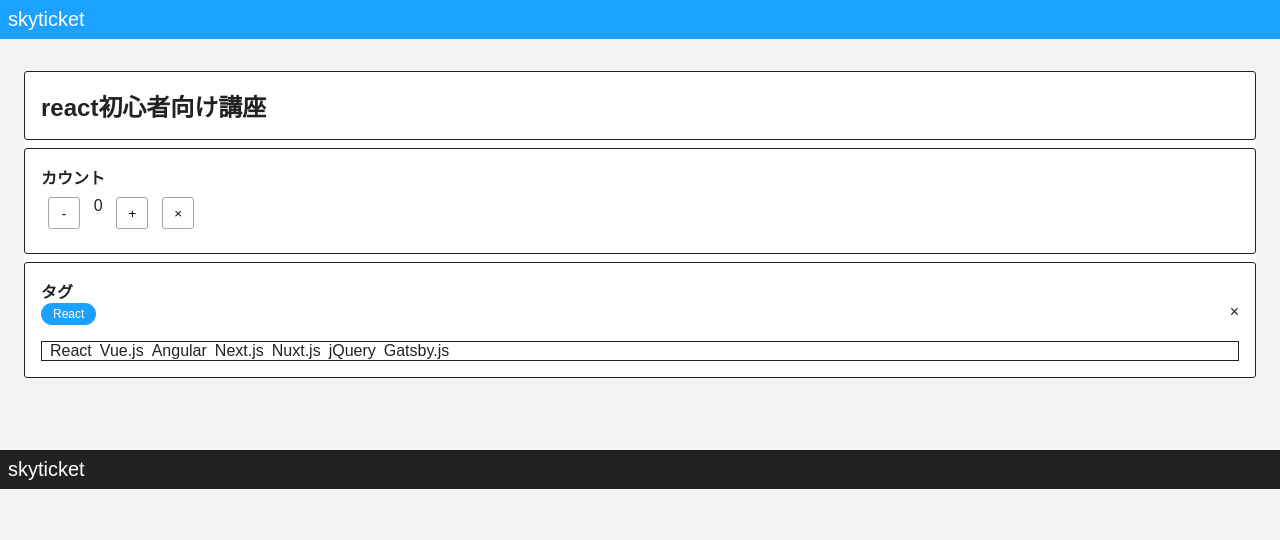
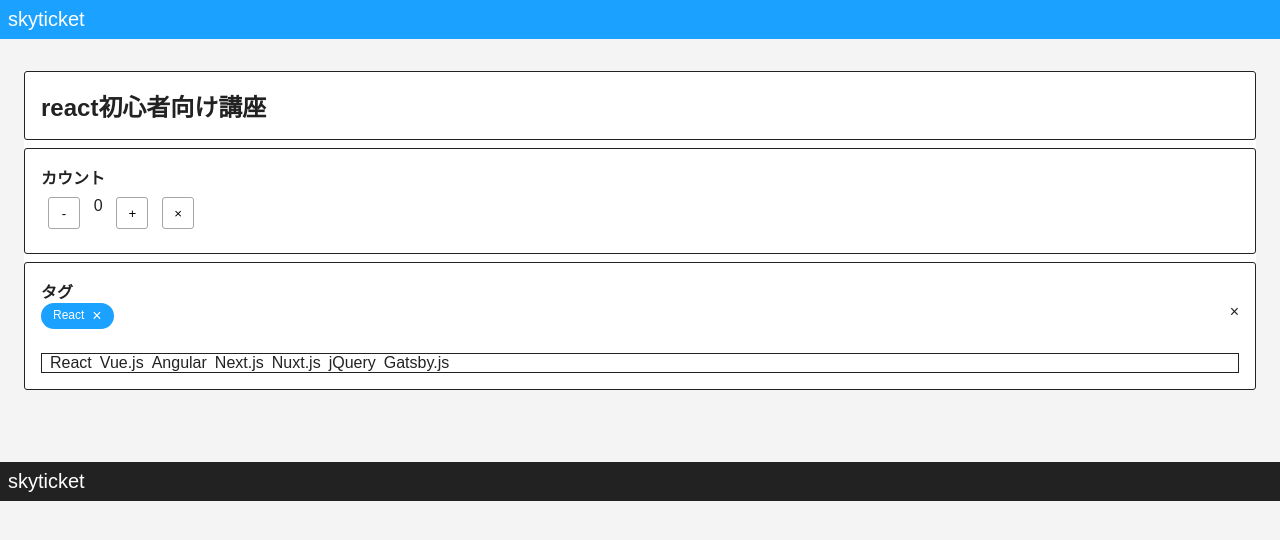
Before and after one commit to adv-a-nagaoka/study-react, a Next.js app in the folder study-react/: page / in a window 1280 px wide. Both pictures are taken after a click on the item "React". Shown: the top 540 px of the page. Built offline with nearby package versions, Linux system fonts and the light colour scheme.

Commit message:
modify:: タグに閉じるボタンを追加、スタイル修正

```diff
--- a/study-react/src/components/molecules/Tag/index.tsx
+++ b/study-react/src/components/molecules/Tag/index.tsx
@@ -3,11 +3,16 @@ import styled from "styled-components";
 
 type Props = {
   tag: string;
-  handlePushTag: (addTag: string) => void;
+  handleCloseTag: (tag: string) => void;
 };
 
-export const Tag: FC<Props> = ({ tag, handlePushTag }) => {
-  return <StTag onClick={() => handlePushTag(tag)}>{tag}</StTag>;
+export const Tag: FC<Props> = ({ tag, handleCloseTag }) => {
+  return (
+    <StTag>
+      <StTagText>{tag}</StTagText>
+      <StCloseButton onClick={() => handleCloseTag(tag)}>×</StCloseButton>
+    </StTag>
+  );
 };
 
 const StTag = styled.li`
@@ -15,6 +20,20 @@ const StTag = styled.li`
   color: #fff;
   border-radius: 24px;
   margin-right: 8px;
+  margin-bottom: 8px;
   padding: 4px 12px;
   font-size: 12px;
 `;
+const StTagText = styled.span`
+  display: inline-block;
+  margin-right: 8px;
+`;
+const StCloseButton = styled.button`
+  appearance: none;
+  cursor: pointer;
+  border: none;
+  outline: none;
+  font-size: 16px;
+  color: #fff;
+  vertical-align: middle;
+`;
--- a/study-react/src/components/molecules/TagArea/index.tsx
+++ b/study-react/src/components/molecules/TagArea/index.tsx
@@ -7,14 +7,14 @@ export type TagList = { id: string; value: string }[];
 type Props = {
   tag: string[];
   tagList: TagList;
-  handleClearTag: () => void;
+  handleAllClearTag: () => void;
   handlePushTag: (addTag: string) => void;
 };
 
 export const TagArea: FC<Props> = ({
   tag,
   tagList,
-  handleClearTag,
+  handleAllClearTag,
   handlePushTag,
 }) => {
   return (
@@ -22,10 +22,10 @@ export const TagArea: FC<Props> = ({
       <StSelectedTagAreaWrapper>
         <StSelectedTagArea>
           {tag.map((t) => (
-            <Tag key={t} tag={t} handlePushTag={handlePushTag} />
+            <Tag key={t} tag={t} handleCloseTag={handlePushTag} />
           ))}
         </StSelectedTagArea>
-        <div onClick={handleClearTag}>×</div>
+        <div onClick={handleAllClearTag}>×</div>
       </StSelectedTagAreaWrapper>
       <StSelectAreaWrapper>
         <StSelectArea>
```
